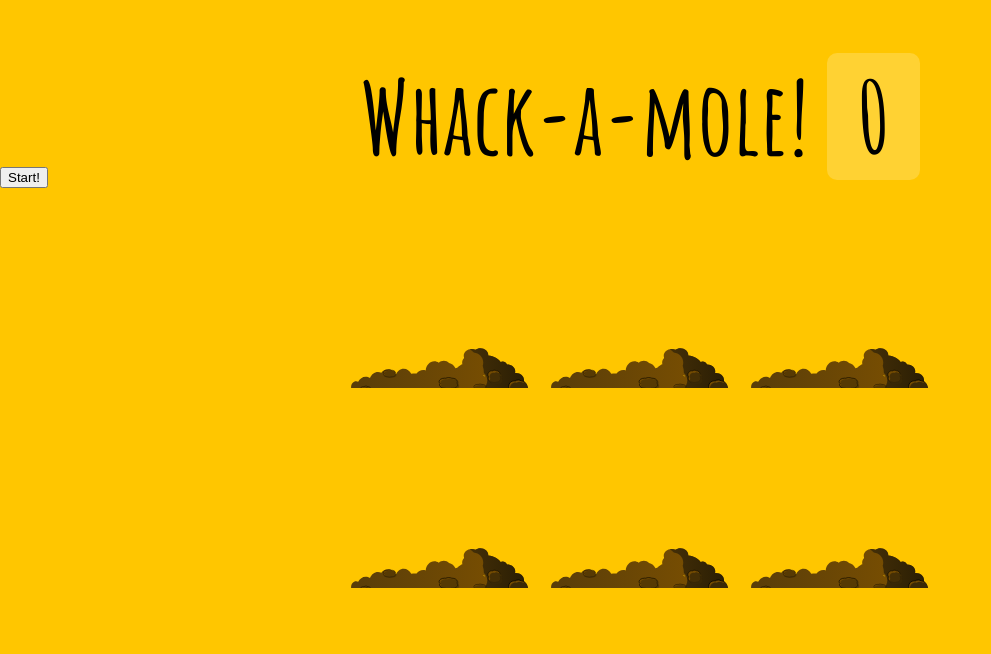
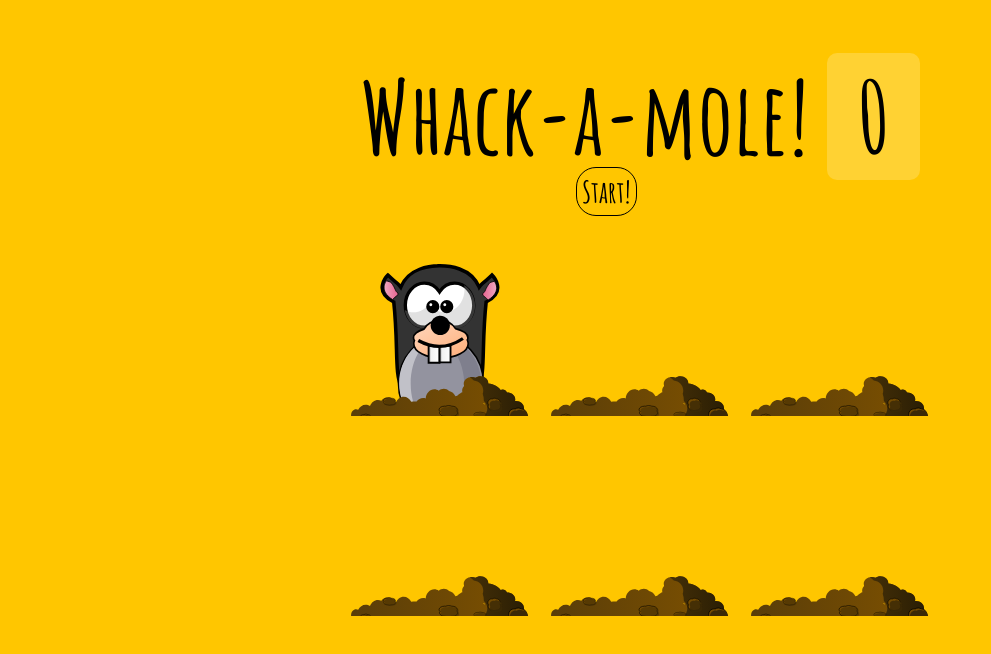
Before and after one commit to amajai/myjavascript30, a plain HTML site: page challenges/30 - Whack A Mole/index.html in a window 1280 px wide. Both pictures are taken after a click on the button "Start!". Shown: the whole page, without its empty margins (0-991 px from the left). Drawn offline with Linux system fonts and the light colour scheme.

Commit message:
completed day30 project

```diff
--- a/challenges/30 - Whack A Mole/index.html
+++ b/challenges/30 - Whack A Mole/index.html
@@ -36,6 +36,53 @@
   const holes = document.querySelectorAll('.hole');
   const scoreBoard = document.querySelector('.score');
   const moles = document.querySelectorAll('.mole');
+  let lastHole;
+  let timeUp = false;
+  let score = 0;
+
+  function randomTime(min, max){
+    return Math.floor(Math.random() * (max - min) + min);
+  }
+
+  function randomHole(holes){
+    const idx = Math.floor(Math.random() * holes.length);
+    const hole = holes[idx];
+    if(lastHole === hole){
+      return randomHole(holes)
+    }
+    lastHole = hole
+    return lastHole
+  }
+
+  function peep(){
+    const time = randomTime(200,1000);
+    const hole = randomHole(holes);
+    hole.classList.add('up');
+    setTimeout(()=>{
+      hole.classList.remove('up');
+      if(!timeUp) peep();
+    }, time)
+  }
+
+  function startGame(){
+    scoreBoard.textContent = 0;
+    timeUp =false;
+    score = 0
+    peep();
+    setTimeout(()=> timeUp = true, 10000)
+  }
+
+  function bonk(e){
+    if(!e.isTrusted) return //Cheater!
+    score++;
+    this.classList.remove('up');
+    scoreBoard.textContent = score;
+  }
+
+  moles.forEach(mole=>{
+    mole.addEventListener('click', bonk)
+  })
+
 
 </script>
 </body>
--- a/challenges/30 - Whack A Mole/style.css
+++ b/challenges/30 - Whack A Mole/style.css
@@ -67,3 +67,19 @@ h1 {
 .hole.up .mole {
   top: 0;
 }
+
+button{
+  border-radius: 20px;
+  border: 1px solid black;
+  outline: none;
+  padding: 5px;
+  margin-left: 45%;
+  background: #ffc600;
+  font-family: 'Amatic SC', cursive;
+  font-size: 30px;
+  font-weight: 800;
+}
+
+button:hover{
+  background: #b89003;
+}
```
